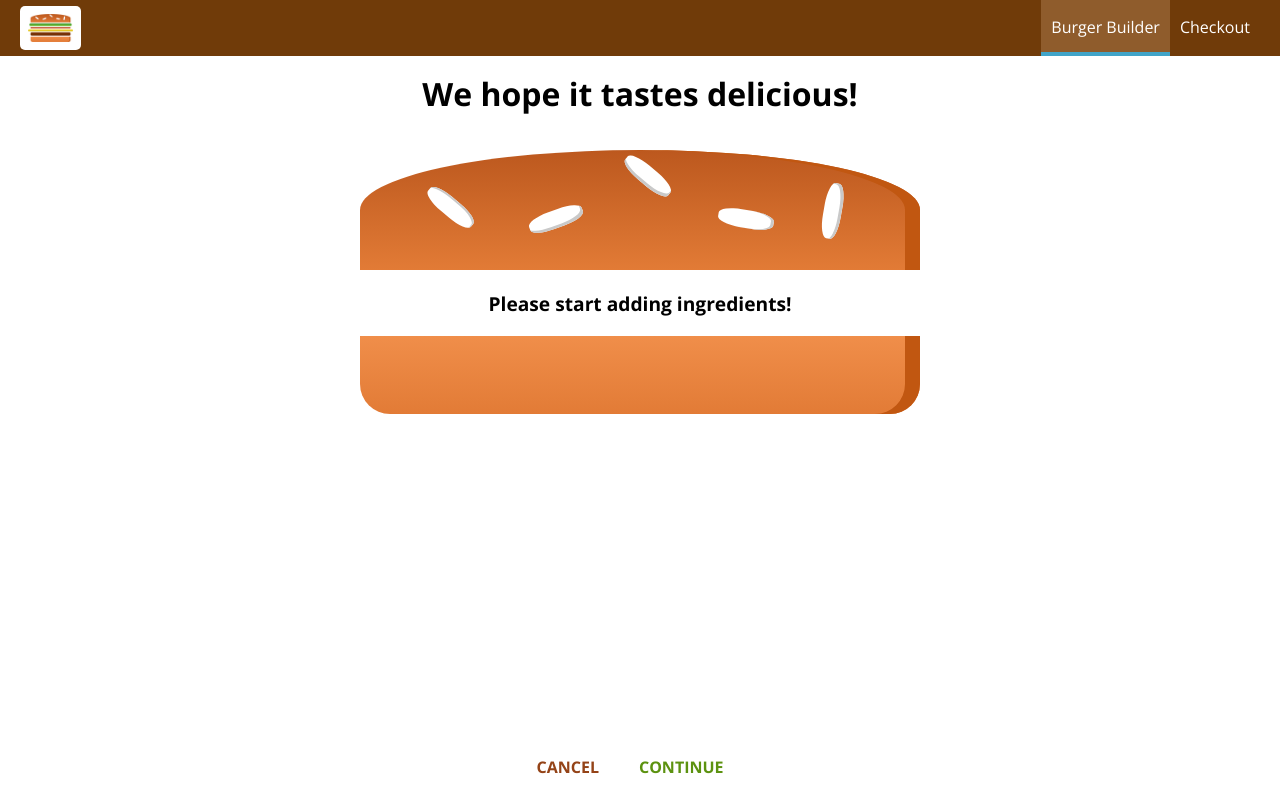
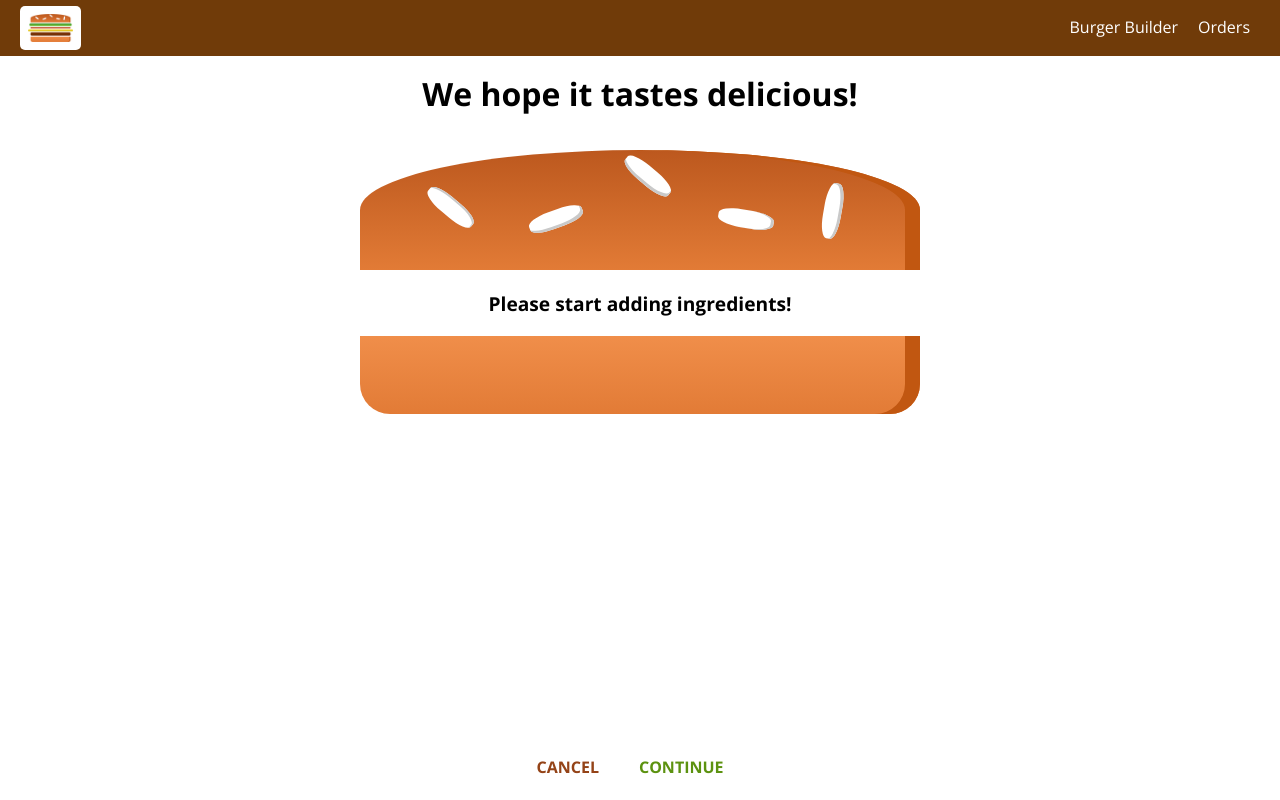
Before and after one commit to aguevara23/burger-builder, a React app: page /checkout in a window 1280 px wide. Built offline with nearby package versions, Linux system fonts and the light colour scheme.

Commit message:
add routing to Orders page

```diff
--- a/src/components/Navigation/NavigationItems/NavigationItem/NavigationItem.js
+++ b/src/components/Navigation/NavigationItems/NavigationItem/NavigationItem.js
@@ -1,14 +1,16 @@
 import React from 'react';
+import { NavLink } from 'react-router-dom';
 
 import classes from './NavigationItem.css';
 
 const NavigationItem = (props) => (
   <li className={classes.NavigationItem}>
-    <a
-      href={props.link}
-      className={props.active ? classes.active : null}>
+    <NavLink
+      to={props.link}
+      exact={props.exact}
+      activeClassName={classes.active}>
       {props.children}
-    </a>
+    </NavLink>
   </li>
 )
 
--- a/src/components/Navigation/NavigationItems/NavigationItems.js
+++ b/src/components/Navigation/NavigationItems/NavigationItems.js
@@ -5,8 +5,8 @@
 
 const NavigationItems = () => (
   <ul className={classes.NavigationItems}>
-    <NavigationItem link="/" active>Burger Builder</NavigationItem>
-    <NavigationItem link="/">Checkout</NavigationItem>
+    <NavigationItem link="/" exact>Burger Builder</NavigationItem>
+    <NavigationItem link="/orders">Orders</NavigationItem>
   </ul>
 )
 
```
Also changed, not shown: src/components/Order/Order.css (line endings or trailing spaces).
